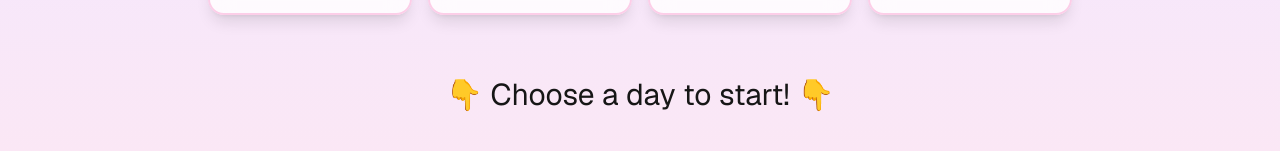
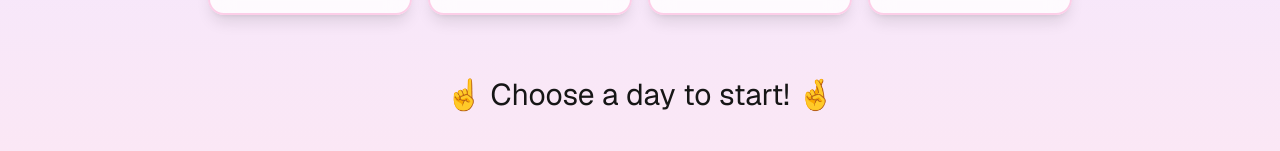
Before and after one commit to 4har/surprise, a Next.js app: page / in a window 1280 px wide. Shown: the part 585-736 px from the top of the page. Built offline with nearby package versions, Linux system fonts and the light colour scheme.

Commit message:
Update page.tsx

```diff
--- a/app/page.tsx
+++ b/app/page.tsx
@@ -132,7 +132,7 @@ export default function Home() {
           transition={{ duration: 2, repeat: Infinity }}
           className="text-center text-3xl"
         >
-          👇 Choose a day to start! 👇
+          ☝ Choose a day to start! 🤞
         </motion.div>
       </div>
     </main>
```
